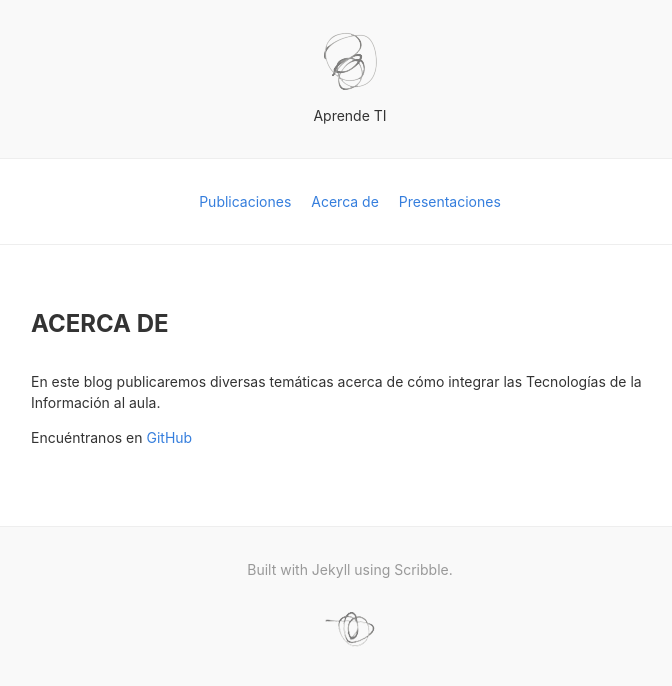
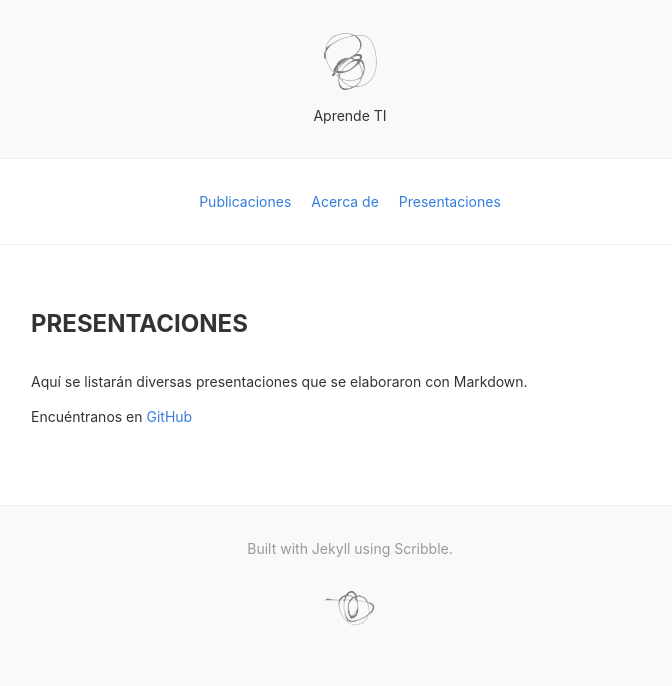
Before and after one commit to educacion4ti/aprendiendoTI, a Jekyll site: the page built from presentaciones.md, in a window 1280 px wide. Shown: the top 686 px of the page, without its empty margins (290-962 px from the left). Built offline with Jekyll 4.4.1, drawn with Linux system fonts in a browser that asks for light colours; nearby versions of some CDN libraries.

Commit message:
cambio en presentaciones.md

```diff
--- a/presentaciones.md
+++ b/presentaciones.md
@@ -1,8 +1,8 @@
 ---
-title: Acerca de
+title: Presentaciones
 ---
 
 
-En este blog publicaremos diversas temáticas acerca de cómo integrar las Tecnologías de la Información al aula.
+Aquí se listarán diversas presentaciones que se elaboraron con Markdown.
 
 Encuéntranos en [GitHub]({{ site.url }}/slides/guiaRapidaMarkdown.html)
```
